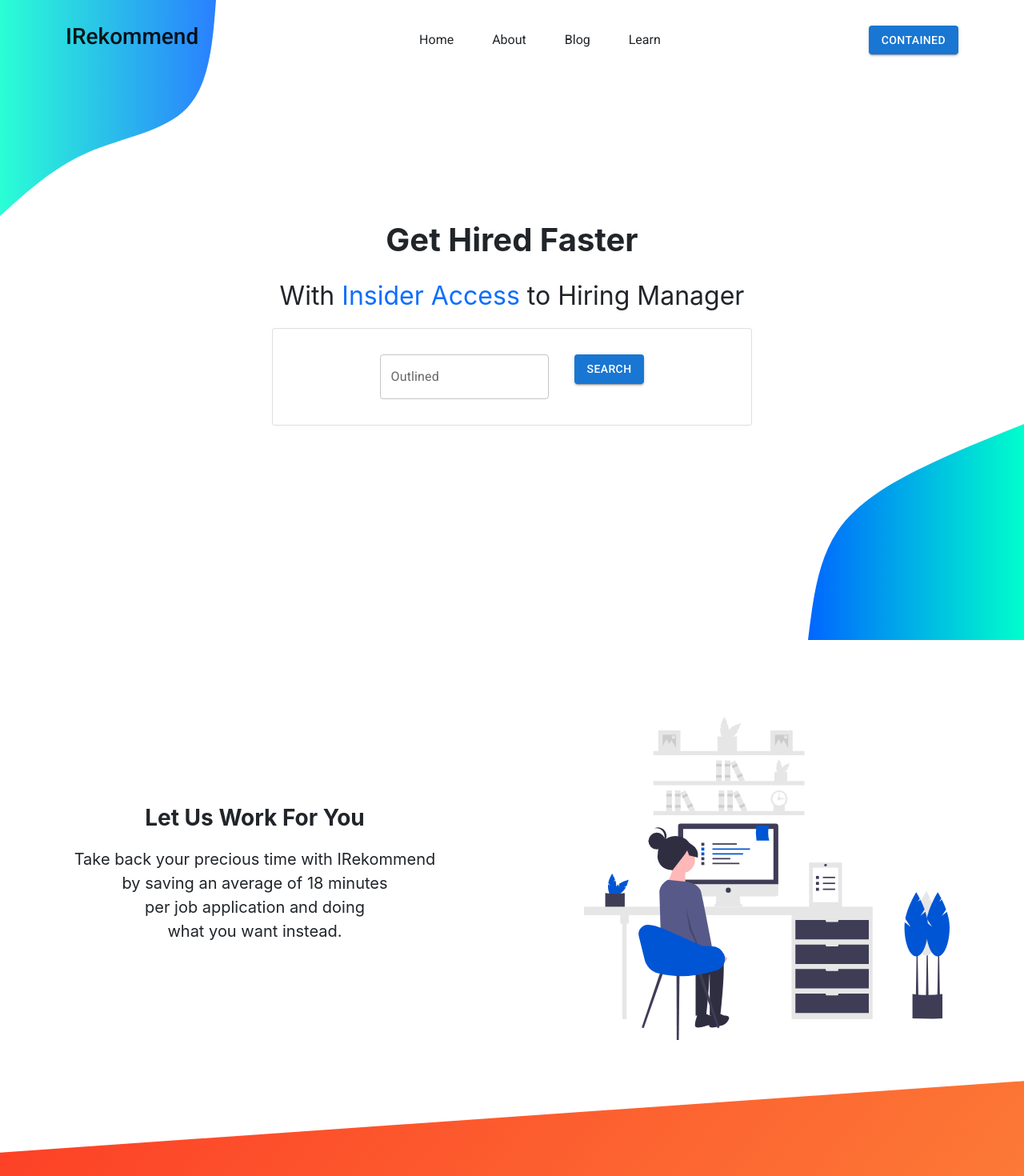
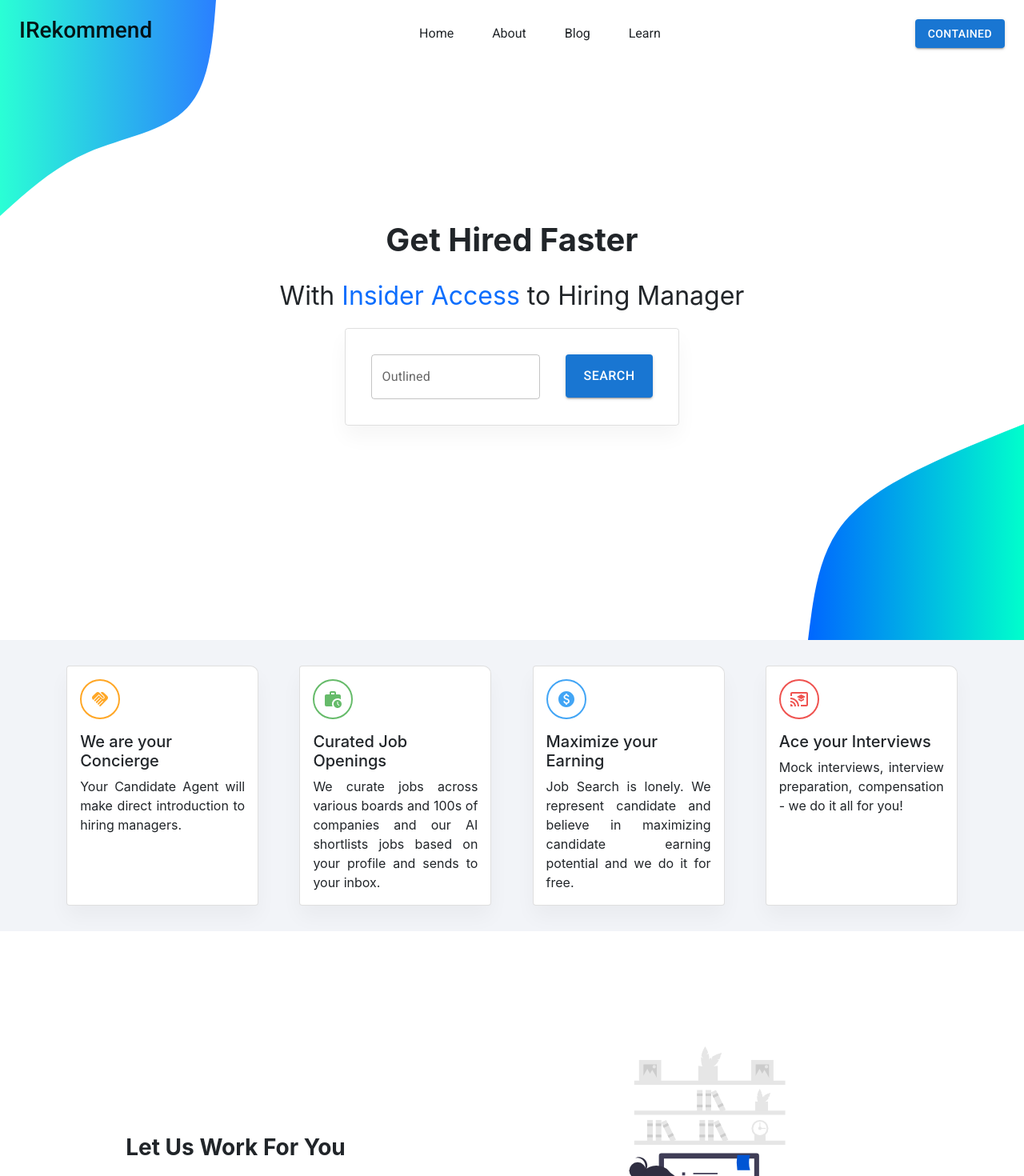
Before and after one commit to irekommend/Irekommend-Candidate-new, a React (Create React App) app: page / in a window 1280 px wide. Shown: the top 1470 px of the page at 80% size. Built offline with nearby package versions, Linux system fonts and the light colour scheme; the HTML template or start-up script is replaced by a standard one.

Commit message:
pushed by Parth

```diff
--- a/src/App.css
+++ b/src/App.css
@@ -9,8 +9,39 @@
   height: 600px;
   background-size: 400% 400%;
   transform: skew(0, -4deg);
+}
+
+.sec2{
+  background: #f2f4f8;
+}
+
+.card-c{
+  width: 220px;
+  background: #fff;
+  border-top-right-radius: 10px;
   overflow: hidden;
   display: flex;
+  flex-direction: column;
+  justify-content: center;
+  align-items: center;
+  position: relative;
+  box-shadow: 0 14px 26px rgba(0,0,0,0.04);
+  transition: all 0.3s ease-out;
+  text-decoration: none;
+}
+
+.card-c:hover {
+  transform: translateY(-5px) scale(1.005) translateZ(0);
+  box-shadow: 0 24px 36px rgba(0,0,0,0.11),
+    0 24px 46px var(--box-shadow-color);
+}
+
+.icon {
+  width: 50px;
+  height: 50px;
+  border: 2px solid;
+  border-radius: 50%;
+  text-align: center;
 }
 
 @keyframes animate {
--- a/src/pages/Home.js
+++ b/src/pages/Home.js
@@ -1,4 +1,4 @@
-import React from "react";
+import React, { useState, useRef, useEffect } from "react";
 import ReactDOM from "react-dom";
 import Image from "react-bootstrap/Image";
 import svg1 from "../img/back.svg";
@@ -18,9 +18,33 @@ import {
   ListGroup,
 } from "react-bootstrap";
 import Button from "@mui/material/Button";
+import {red, blue, green, orange} from "@mui/material/colors";
 import MenuIcon from "@mui/icons-material/Menu";
+import HandshakeIcon from '@mui/icons-material/Handshake';
+import WorkHistoryIcon from '@mui/icons-material/WorkHistory';
+import PaidIcon from '@mui/icons-material/Paid';
+import CastForEducationIcon from '@mui/icons-material/CastForEducation';
+// import { Link, animateScroll as scroll } from "react-scroll";
 
 const Home = () => {
+
+  const [navBackground, setNavBackground] = useState(false)
+    const navRef = useRef()
+    navRef.current = navBackground
+    useEffect(() => {
+      const handleScroll = () => {
+        const show = window.scrollY > 50
+        if (navRef.current !== show) {
+          setNavBackground(show)
+        }
+      }
+      document.addEventListener('scroll', handleScroll)
+      return () => {
+        document.removeEventListener('scroll', handleScroll)
+      }
+    },
+  []);
+
   const navBar = () => (
     <div className="position-relative vh-100">
       <img src={svg1} alt={"logo"} style={{ zIndex: -1 }} />
@@ -33,11 +57,11 @@ const Home = () => {
       <Navbar
         collapseOnSelect
         expand="sm"
-        className="fixed-top my-3"
-        style={{ fontFamily: "Roboto,sans-serif", zIndex: 2 }}
+        className="fixed-top py-3 px-4"
+        style={{ fontFamily: "Roboto,sans-serif", zIndex: 2, transition: '1s ease', backgroundColor: navBackground ? 'white' : 'transparent' }}
         scrolling
       >
-        <Container>
+
         <Navbar.Brand href="#home">
           <h3>IRekommend</h3>
         </Navbar.Brand>
@@ -61,7 +85,6 @@ const Home = () => {
             <Button variant="contained">Contained</Button>
           </Nav>
         </Navbar.Collapse>
-        </Container>
       </Navbar>
 
       <div className="d-flex flex-column justify-content-center align-items-center text-center mx-5 my-0 py-0">
@@ -73,15 +96,16 @@ const Home = () => {
           Manager
         </p>
 
-        <Card style={{ width: "600px" }}>
+        <Card style={{ width: "fit-content", background: "transparent", boxShadow: "0 14px 26px rgba(0,0,0,0.04)" }}>
           <Card.Body>
             <TextField
               id="outlined-basic"
               label="Outlined"
               variant="outlined"
               className="mx-3 my-3"
+              style={{ width: "max-content" }}
             />
-            <Button variant="contained" className="mx-3 my-3 ">
+            <Button variant="contained" className="mx-3 my-3" style={{ fontSize: "1rem", padding: "13px 23px" }}>
               Search
             </Button>
           </Card.Body>
@@ -90,9 +114,53 @@ const Home = () => {
 
     </div>
   );
+
+  const cardx = () => (
+    <div className="position-relative sec2 ">
+      <div className="d-flex justify-content-evenly align-items-stretch flex-wrap mx-5 py-3">
+        <Card style={{ width: "15rem" }} className="mx-3 my-3 card-c">
+          <Card.Body>
+            <div className="d-flex justify-content-center icon mb-3" style={{ borderColor: orange[400]}}><HandshakeIcon className="align-self-center"  style={{ color: orange[400]}} /></div>
+            <Card.Title>We are your Concierge</Card.Title>
+            <Card.Text style={{ textAlign: "justify"}}>
+              Your Candidate Agent will make direct introduction to hiring managers.
+            </Card.Text>
+          </Card.Body>
+        </Card>
+        <Card style={{ width: "15rem" }} className="mx-3 my-3 card-c">
+          <Card.Body>
+            <div className="d-flex justify-content-center icon mb-3" style={{ borderColor: green[400]}}><WorkHistoryIcon className="align-self-center"  style={{ color: green[400]}} /></div>
+            <Card.Title>Curated Job Openings</Card.Title>
+            <Card.Text style={{ textAlign: "justify"}}>
+              We curate jobs across various boards and 100s of companies and our AI shortlists jobs based on your profile and sends to your inbox.
+            </Card.Text>
+          </Card.Body>
+        </Card>
+        <Card style={{ width: "15rem" }} className="mx-3 my-3 card-c">
+          <Card.Body>
+          <div className="d-flex justify-content-center icon mb-3" style={{ borderColor: blue[400]}}><PaidIcon className="align-self-center"  style={{ color: blue[400]}} /></div>
+            <Card.Title>Maximize your Earning</Card.Title>
+            <Card.Text style={{ textAlign: "justify"}}>
+              Job Search is lonely. We represent candidate and believe in maximizing candidate earning potential and we do it for free.
+            </Card.Text>
+          </Card.Body>
+        </Card>
+        <Card style={{ width: "15rem" }} className="mx-3 my-3 card-c">
+          <Card.Body>
+          <div className="d-flex justify-content-center icon mb-3" style={{ borderColor: red[400]}}><CastForEducationIcon className="align-self-center" style={{ color: red[400]}} /></div>
+            <Card.Title>Ace your Interviews</Card.Title>
+            <Card.Text style={{ textAlign: "justify"}}>
+              Mock interviews, interview preparation, compensation - we do it all for you!
+            </Card.Text>
+          </Card.Body>
+        </Card>
+      </div>
+    </div>
+  );
+
   const sec2 = () => (
     <div className="position-relative ">
-      <div className="d-flex flex-row justify-content-center align-items-center">
+      <div className="d-flex flex-row justify-content-center align-items-center flex-wrap mt-5">
         <div className="mx-auto my-auto text-center">
             <p className="fs-3 fw-bold">
             Let Us Work For You
@@ -102,22 +170,22 @@ const Home = () => {
             </p>
         </div>
 
-        <div className="mx-auto my-auto">
-        <img src={draw} alt={"logo"} style={{ zIndex: -1, height: "500px" }} className=" my-5 py-5" />
+        <div className="mx-auto my-auto px-5">
+        <img src={draw} alt={"logo"} style={{ zIndex: -1, width: "100%", maxHeight: "500px" }} className=" my-5 py-5" />
         </div>
 
       </div>
     </div>
   );
+
+
   const sec3 = () => (
     <div className="position-relative skewx">
 
     </div>
   )
 
-
-
-  return <div className="home">{navBar()} {sec2()} {sec3()}</div>;
+  return <div className="home">{navBar()} {cardx()} {sec2()} {sec3()}</div>;
 };
 
 export default Home;
```
Lines whose indentation alone changed are shown as unchanged.
